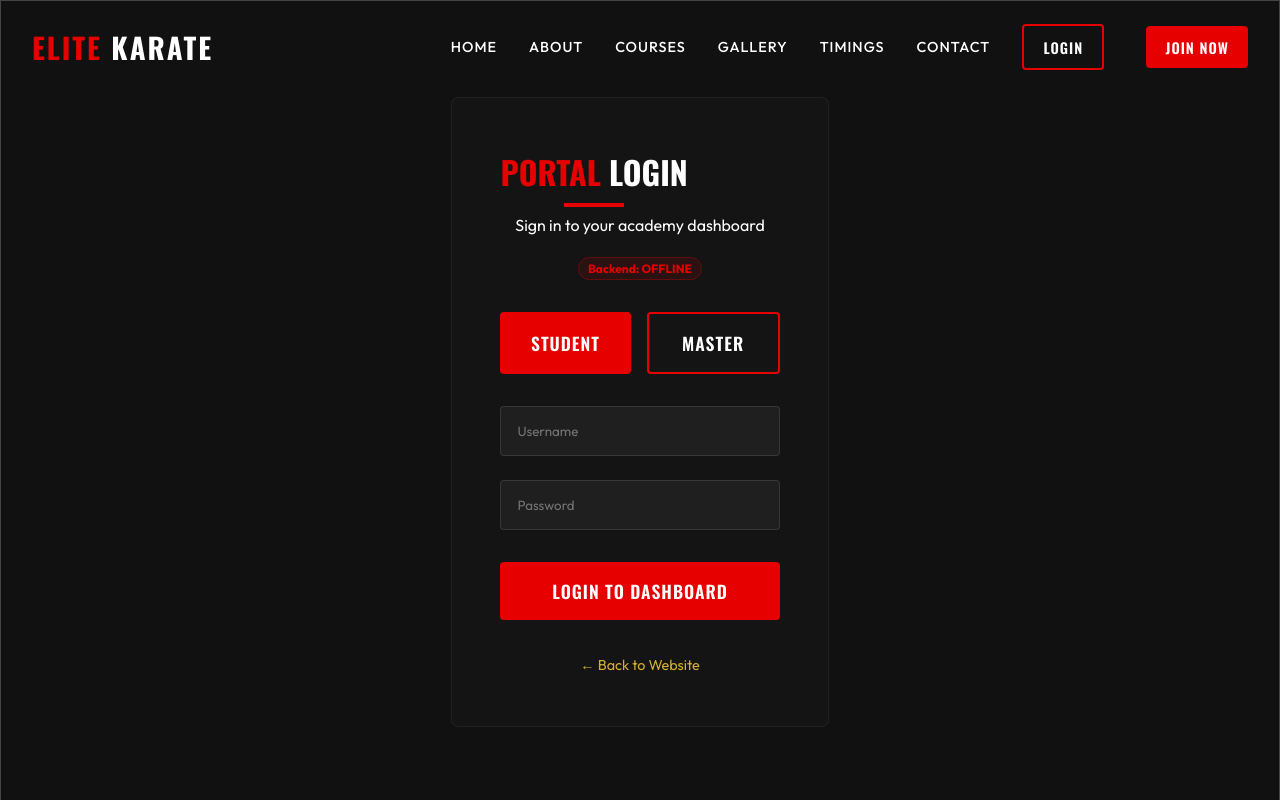
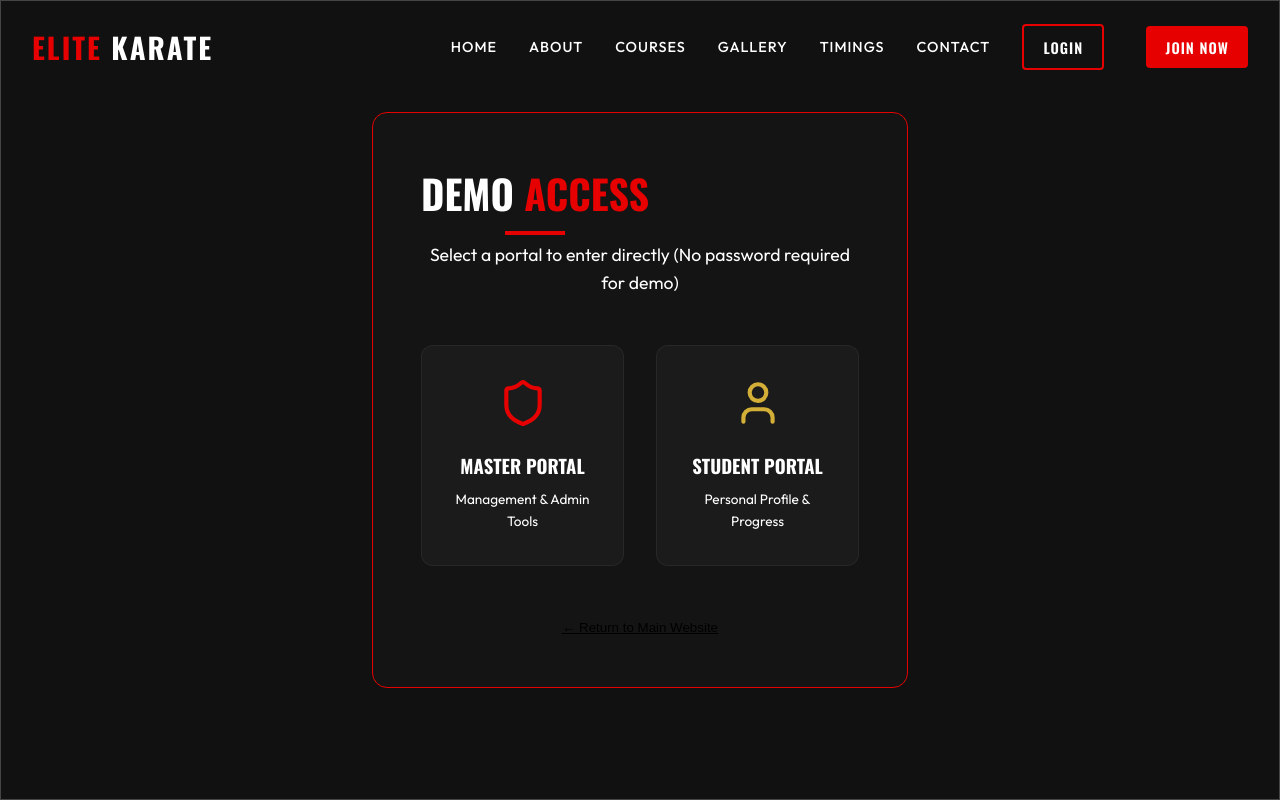
Before and after one commit to theaswinloganathan/karate-webpage, a React (Vite) app: page /login in a window 1280 px wide. Shown: the top 800 px of the page. Built offline with nearby package versions, Linux system fonts and the light colour scheme; no server answers.

Commit message:
Simplify login for demo purposes and add fallback demo data

```diff
--- a/src/components/Login.jsx
+++ b/src/components/Login.jsx
@@ -1,121 +1,75 @@
-import React, { useState } from 'react';
+import React from 'react';
 import { useNavigate } from 'react-router-dom';
-import axios from 'axios';
-import { Link } from 'react-router-dom';
-
-const API_URL = (window.location.hostname === 'localhost' || window.location.hostname === '127.0.0.1' || window.location.port === '5173') ? `http://${window.location.hostname}:5000` : '';
+import { Shield, User as UserIcon } from 'lucide-react';
 
 const Login = () => {
-  const [role, setRole] = useState('student');
-  const [username, setUsername] = useState('');
-  const [password, setPassword] = useState('');
-  const [error, setError] = useState('');
-  const [serverStatus, setServerStatus] = useState('checking');
   const navigate = useNavigate();
 
-  React.useEffect(() => {
-    const checkServer = async () => {
-      try {
-        await axios.get(`${API_URL}/api/students`).catch(e => {
-          // It's okay if this 401s, it means the server is reached
-          if (e.response) setServerStatus('online');
-          else setServerStatus('offline');
-        });
-      } catch (e) {
-        setServerStatus('offline');
-      }
-    };
-    checkServer();
-  }, []);
+  const handleDemoLogin = (role) => {
+    // Set demo credentials for instant access
+    localStorage.setItem('token', 'demo_token_bypassed');
+    localStorage.setItem('role', role);
 
-  const handleLogin = async (e) => {
-    e.preventDefault();
-    const cleanUsername = username.trim();
-    const cleanPassword = password.trim();
-    setError('');
-
-    console.log(`Attempting login for ${cleanUsername} as ${role}`);
-
-    try {
-      const res = await axios.post(`${API_URL}/api/login`, {
-        username: cleanUsername,
-        password: cleanPassword,
-        role: role
-      });
-
-      localStorage.setItem('token', res.data.token);
-      localStorage.setItem('role', res.data.role);
-
-      if (res.data.role === 'master') {
-        navigate('/master');
-      } else {
-        navigate('/student');
-      }
-    } catch (err) {
-      console.error('Login error:', err);
-      const msg = err.response?.data?.error || 'Login failed. Please check your network connection.';
-      setError(msg);
+    if (role === 'master') {
+      navigate('/master');
+    } else {
+      navigate('/student');
     }
   };
 
   return (
     <section className="section bg-black" style={{ minHeight: '100vh', display: 'flex', alignItems: 'center' }}>
-      <div className="container" style={{ maxWidth: '500px' }}>
-        <div className="bg-dark p-4 border-radius-8 login-card" style={{ borderRadius: '8px', border: '1px solid rgba(255,255,255,0.05)' }}>
-          <h2 className="section-title" style={{ fontSize: '2rem', marginBottom: '1rem', left: 0, transform: 'none' }}>
-            <span className="text-red">Portal</span> Login
+      <div className="container" style={{ maxWidth: '600px' }}>
+        <div className="bg-dark p-4 border-radius-8 login-card" style={{ borderRadius: '15px', border: '1px solid var(--color-red)', padding: '3rem' }}>
+          <h2 className="section-title" style={{ fontSize: '2.5rem', marginBottom: '1rem', left: 0, transform: 'none' }}>
+            Demo <span className="text-red">Access</span>
           </h2>
-          <p className="text-gray" style={{ textAlign: 'center', marginBottom: '1rem' }}>Sign in to your academy dashboard</p>
+          <p className="text-gray" style={{ textAlign: 'center', marginBottom: '3rem', fontSize: '1.1rem' }}>
+            Select a portal to enter directly (No password required for demo)
+          </p>
 
-          <div style={{ textAlign: 'center', marginBottom: '2rem' }}>
-            <span className={`status-badge ${serverStatus === 'online' ? 'status-paid' : 'status-pending'}`} style={{ fontSize: '0.75rem', padding: '0.2rem 0.6rem' }}>
-              Backend: {serverStatus.toUpperCase()}
-            </span>
+          <div className="grid grid-cols-2" style={{ display: 'grid', gridTemplateColumns: '1fr 1fr', gap: '2rem' }}>
+            <div
+              className="demo-login-box"
+              onClick={() => handleDemoLogin('master')}
+              style={{
+                padding: '2rem',
+                background: 'rgba(255,255,255,0.03)',
+                borderRadius: '12px',
+                cursor: 'pointer',
+                textAlign: 'center',
+                transition: 'all 0.3s ease',
+                border: '1px solid rgba(255,255,255,0.05)'
+              }}
+            >
+              <Shield size={50} className="text-red mb-3" style={{ margin: '0 auto 1rem' }} />
+              <h3 className="text-white">Master Portal</h3>
+              <p className="text-gray" style={{ fontSize: '0.85rem', marginTop: '0.5rem' }}>Management & Admin Tools</p>
+            </div>
+
+            <div
+              className="demo-login-box"
+              onClick={() => handleDemoLogin('student')}
+              style={{
+                padding: '2rem',
+                background: 'rgba(255,255,255,0.03)',
+                borderRadius: '12px',
+                cursor: 'pointer',
+                textAlign: 'center',
+                transition: 'all 0.3s ease',
+                border: '1px solid rgba(255,255,255,0.05)'
+              }}
+            >
+              <UserIcon size={50} className="text-gold mb-3" style={{ margin: '0 auto 1rem' }} />
+              <h3 className="text-white">Student Portal</h3>
+              <p className="text-gray" style={{ fontSize: '0.85rem', marginTop: '0.5rem' }}>Personal Profile & Progress</p>
+            </div>
           </div>
 
-          <div className="flex gap-2" style={{ display: 'flex', gap: '1rem', marginBottom: '2rem' }}>
-            <button
-              className={`btn w-100 ${role === 'student' ? 'btn-primary' : 'btn-outline'}`}
-              onClick={() => setRole('student')}
-              type="button"
-            >
-              Student
+          <div style={{ marginTop: '3rem', textAlign: 'center' }}>
+            <button onClick={() => navigate('/')} className="text-gray" style={{ background: 'none', border: 'none', cursor: 'pointer', textDecoration: 'underline' }}>
+              ← Return to Main Website
             </button>
-            <button
-              className={`btn w-100 ${role === 'master' ? 'btn-primary' : 'btn-outline'}`}
-              onClick={() => setRole('master')}
-              type="button"
-            >
-              Master
-            </button>
-          </div>
-
-          {error && <div style={{ color: 'var(--color-red)', marginBottom: '1rem', textAlign: 'center' }}>{error}</div>}
-
-          <form onSubmit={handleLogin}>
-            <div style={{ marginBottom: '1.5rem' }}>
-              <input
-                type="text"
-                placeholder="Username"
-                value={username}
-                onChange={(e) => setUsername(e.target.value)}
-                required
-              />
-            </div>
-            <div style={{ marginBottom: '2rem' }}>
-              <input
-                type="password"
-                placeholder="Password"
-                value={password}
-                onChange={(e) => setPassword(e.target.value)}
-                required
-              />
-            </div>
-            <button type="submit" className="btn btn-primary w-100">Login to Dashboard</button>
-          </form>
-
-          <div style={{ marginTop: '2rem', textAlign: 'center' }}>
-            <Link to="/" className="text-gold" style={{ fontSize: '0.9rem' }}>← Back to Website</Link>
           </div>
         </div>
       </div>
--- a/src/components/MasterDashboard.jsx
+++ b/src/components/MasterDashboard.jsx
@@ -50,7 +50,16 @@ const MasterDashboard = () => {
       const storedComps = JSON.parse(localStorage.getItem('competitions') || '[]');
       setCompetitions(storedComps);
     } catch (err) {
-      console.error(err);
+      console.warn('Backend unavailable, using demo data');
+      setStudents([
+        { id: 1, name: "Rahul Singh", username: "rahul", belt_level: "Yellow Belt", program: "Beginner", join_date: "2024-02-10" },
+        { id: 2, name: "Priya Sharma", username: "priya", belt_level: "Green Belt", program: "Advanced", join_date: "2023-11-05" }
+      ]);
+      setFees([
+        { id: 1, name: "Rahul Singh", amount: 1200, status: 'pending', due_date: '2024-05-05' },
+        { id: 2, name: "Priya Sharma", amount: 1500, status: 'paid', due_date: '2024-05-05' }
+      ]);
+      setCompetitions(JSON.parse(localStorage.getItem('competitions') || '[]'));
     }
   };
 
--- a/src/components/StudentDashboard.jsx
+++ b/src/components/StudentDashboard.jsx
@@ -46,15 +46,19 @@ const StudentDashboard = () => {
 
       const storedComps = JSON.parse(localStorage.getItem('competitions') || '[]');
       setCompetitions(storedComps);
-
-      const allRegs = [];
-      storedComps.forEach(c => {
-        const regs = JSON.parse(localStorage.getItem('comp_regs_' + c.id) || '[]');
-        if (regs.includes(profRes.data.name)) allRegs.push(c.id);
+    } catch (err) {
+      console.warn('Backend unavailable, using demo data');
+      setProfile({
+        name: "Demo Student",
+        belt_level: "Orange Belt",
+        program: "Advanced Karate",
+        join_date: "2024-01-15",
+        fee: { amount: 1500, status: 'pending' }
       });
-      setMyRegistrations(allRegs);
-    } catch (err) {
-      console.error(err);
+      setPayments([
+        { id: 1, date: '2024-04-01', program: 'Advanced Karate', transaction_id: 'TXN_DEMO_123', amount: 1500 }
+      ]);
+      setCompetitions(JSON.parse(localStorage.getItem('competitions') || '[]'));
     }
   };
 
```
